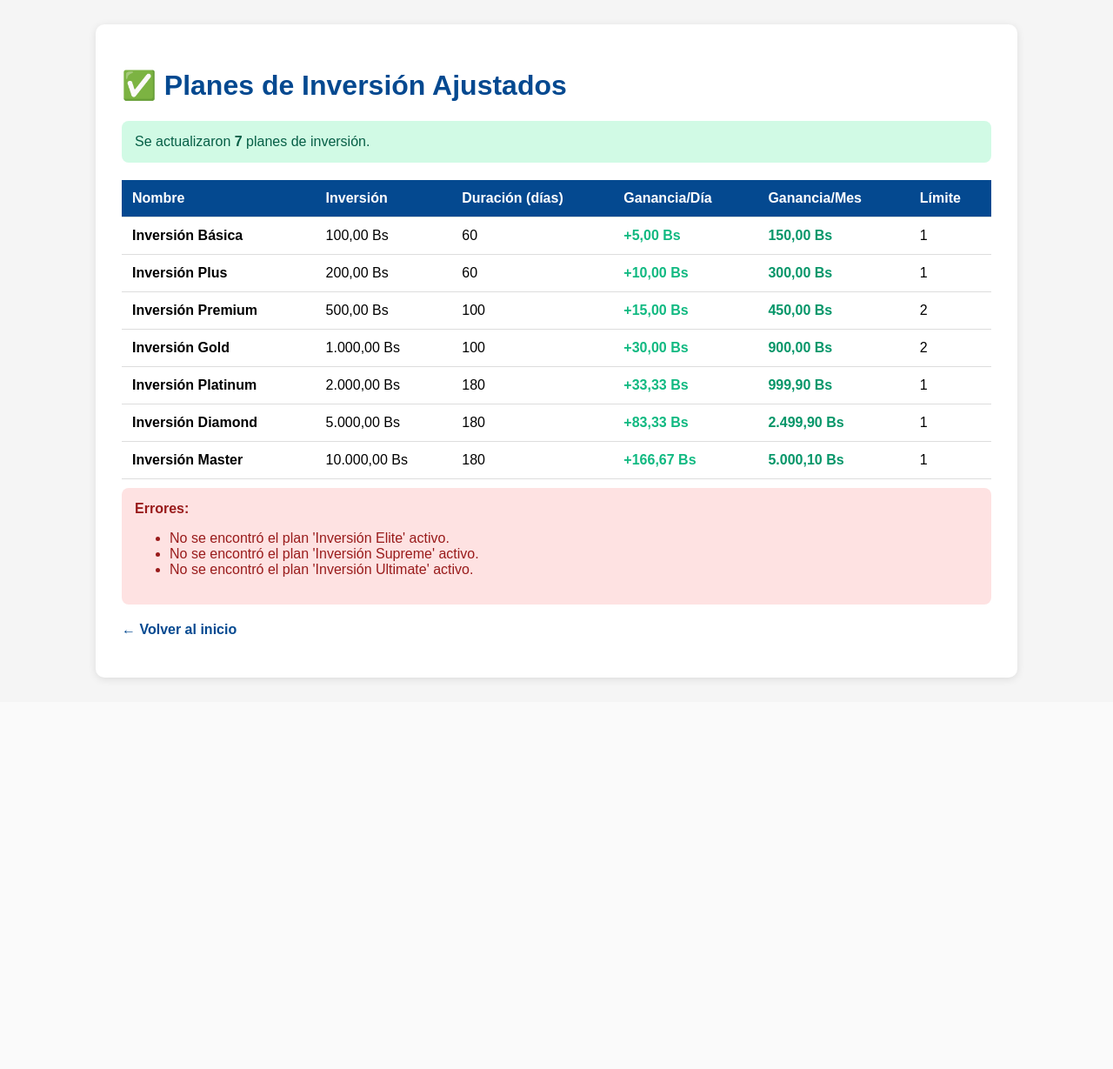
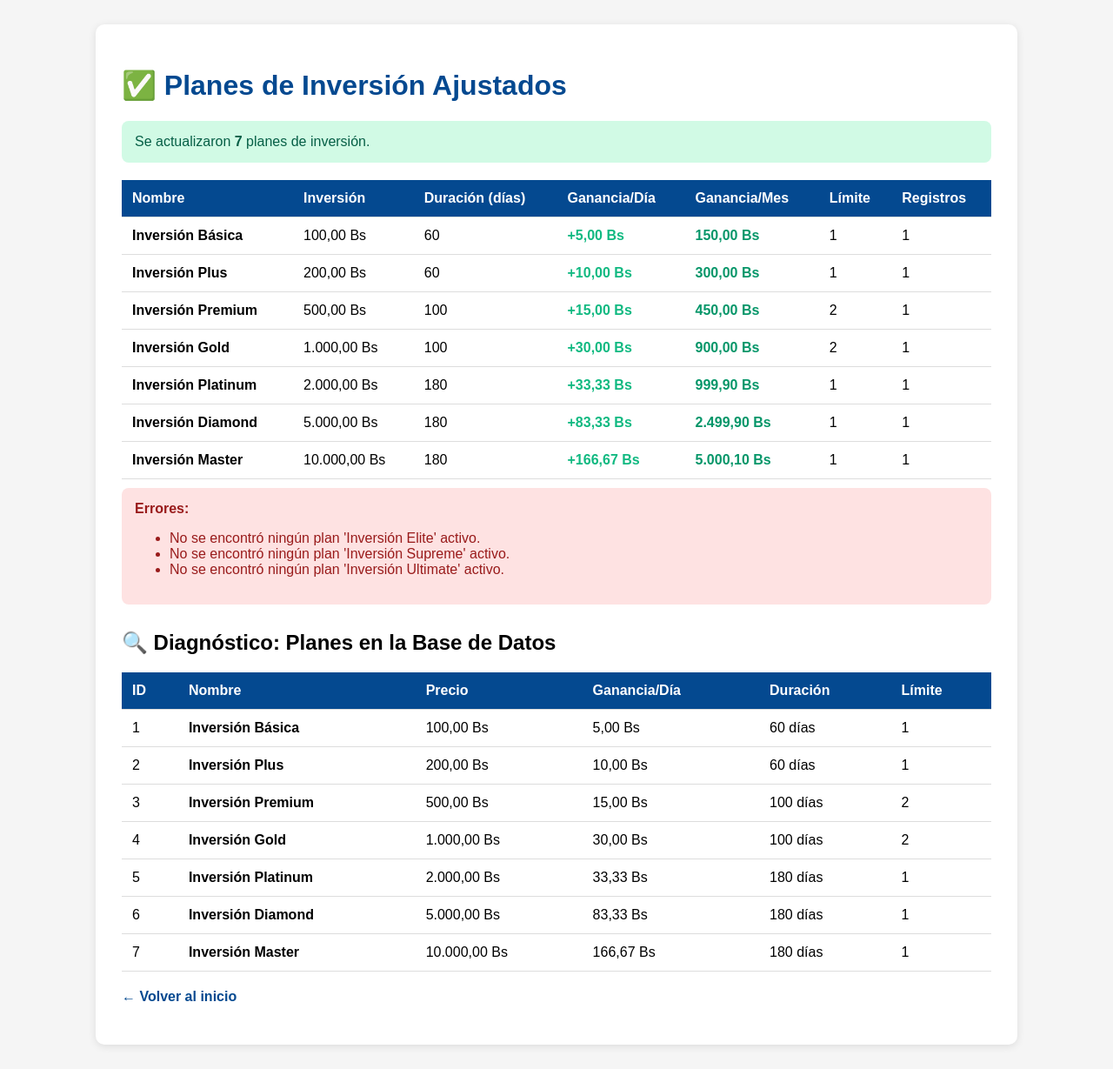
Before and after one commit to chavitodel8/CashSpacee, a PHP site: page /CashSpace/ajustar_planes_inversion.php in a window 1280 px wide. Shown: the whole page at 87% size. Before the commit the page ends 783 px from the top, so only its background shows below. Run offline with PHP 8.4, Linux system fonts and the light colour scheme; data comes from the database, SQL or seed files in the repository.

Commit message:
Update ajustar_planes_inversion.php

```diff
--- a/ajustar_planes_inversion.php
+++ b/ajustar_planes_inversion.php
@@ -74,24 +74,27 @@ $actualizados = [];
 $errores = [];
 
 foreach ($config_planes as $nombre_plan => $config) {
-    // Obtener el plan por nombre
-    $stmt = $conn->prepare("SELECT id, precio_inversion, limite_inversion FROM tipos_inversion WHERE nombre = ? AND estado = 'activo' LIMIT 1");
+    // Obtener TODOS los planes con este nombre (puede haber duplicados)
+    $stmt = $conn->prepare("SELECT id, precio_inversion, limite_inversion FROM tipos_inversion WHERE nombre = ? AND estado = 'activo'");
     $stmt->bind_param("s", $nombre_plan);
     $stmt->execute();
-    $plan = $stmt->get_result()->fetch_assoc();
+    $planes = $stmt->get_result()->fetch_all(MYSQLI_ASSOC);
     $stmt->close();
 
-    if (!$plan) {
-        $errores[] = "No se encontró el plan '{$nombre_plan}' activo.";
+    if (empty($planes)) {
+        $errores[] = "No se encontró ningún plan '{$nombre_plan}' activo.";
         continue;
     }
 
-    $precio       = (float)$plan['precio_inversion'];
     $duracion     = (int)$config['duracion_dias'];
     $limite_nuevo = $config['limite_inversion'];
 
+    // Actualizar TODOS los registros con este nombre
+    foreach ($planes as $plan) {
+        $precio = (float)$plan['precio_inversion'];
+
         if ($duracion <= 0 || $precio <= 0) {
-        $errores[] = "Datos inválidos para '{$nombre_plan}' (precio: {$precio}, duración: {$duracion}).";
+            $errores[] = "Datos inválidos para '{$nombre_plan}' ID {$plan['id']} (precio: {$precio}, duración: {$duracion}).";
             continue;
         }
 
@@ -111,18 +114,24 @@ foreach ($config_planes as $nombre_plan => $config) {
         }
 
         if ($stmt->execute()) {
-        $actualizados[] = [
+            // Solo agregar una vez por nombre (no por cada duplicado)
+            if (!isset($actualizados[$nombre_plan])) {
+                $actualizados[$nombre_plan] = [
                     'nombre'           => $nombre_plan,
                     'precio'           => $precio,
                     'duracion_dias'    => $duracion,
                     'ganancia_diaria'  => $ganancia_diaria,
                     'ganancia_mensual' => $ganancia_mensual,
                     'limite_nuevo'     => $limite_nuevo ?? $plan['limite_inversion'],
+                    'registros_actualizados' => 0,
                 ];
+            }
+            $actualizados[$nombre_plan]['registros_actualizados']++;
         } else {
-        $errores[] = "Error al actualizar '{$nombre_plan}': " . $stmt->error;
+            $errores[] = "Error al actualizar '{$nombre_plan}' ID {$plan['id']}: " . $stmt->error;
         }
         $stmt->close();
+    }
 }
 
 // Salida bonita en HTML (como los otros scripts de configuración)
@@ -154,15 +163,17 @@ if (!empty($actualizados)) {
     echo "</div>";
 
     echo "<table>";
-    echo "<tr><th>Nombre</th><th>Inversión</th><th>Duración (días)</th><th>Ganancia/Día</th><th>Ganancia/Mes</th><th>Límite</th></tr>";
+    echo "<tr><th>Nombre</th><th>Inversión</th><th>Duración (días)</th><th>Ganancia/Día</th><th>Ganancia/Mes</th><th>Límite</th><th>Registros</th></tr>";
     foreach ($actualizados as $p) {
+        $registros_text = $p['registros_actualizados'] > 1 ? " ({$p['registros_actualizados']} registros)" : "";
         echo "<tr>";
-        echo "<td><strong>{$p['nombre']}</strong></td>";
+        echo "<td><strong>{$p['nombre']}</strong>{$registros_text}</td>";
         echo "<td>" . number_format($p['precio'], 2, ',', '.') . " Bs</td>";
         echo "<td>{$p['duracion_dias']}</td>";
         echo "<td style='color:#10b981;font-weight:600;'>+" . number_format($p['ganancia_diaria'], 2, ',', '.') . " Bs</td>";
         echo "<td style='color:#059669;font-weight:600;'>" . number_format($p['ganancia_mensual'], 2, ',', '.') . " Bs</td>";
         echo "<td>{$p['limite_nuevo']}</td>";
+        echo "<td>{$p['registros_actualizados']}</td>";
         echo "</tr>";
     }
     echo "</table>";
@@ -177,6 +188,23 @@ if (!empty($errores)) {
     echo "</ul></div>";
 }
 
+// Mostrar diagnóstico: qué planes hay en la BD
+echo "<h2 style='margin-top:30px;'>🔍 Diagnóstico: Planes en la Base de Datos</h2>";
+$result_diag = $conn->query("SELECT id, nombre, precio_inversion, ganancia_diaria, duracion_dias, limite_inversion, estado FROM tipos_inversion WHERE estado = 'activo' ORDER BY precio_inversion ASC");
+echo "<table>";
+echo "<tr><th>ID</th><th>Nombre</th><th>Precio</th><th>Ganancia/Día</th><th>Duración</th><th>Límite</th></tr>";
+while ($row = $result_diag->fetch_assoc()) {
+    echo "<tr>";
+    echo "<td>{$row['id']}</td>";
+    echo "<td><strong>{$row['nombre']}</strong></td>";
+    echo "<td>" . number_format($row['precio_inversion'], 2, ',', '.') . " Bs</td>";
+    echo "<td>" . number_format($row['ganancia_diaria'], 2, ',', '.') . " Bs</td>";
+    echo "<td>{$row['duracion_dias']} días</td>";
+    echo "<td>{$row['limite_inversion']}</td>";
+    echo "</tr>";
+}
+echo "</table>";
+
 echo "<p style='margin-top:20px;'><a href='index.php' style='color:#044990;text-decoration:none;font-weight:600;'>← Volver al inicio</a></p>";
 echo "</div>";
 echo "</body>";
```
Lines whose indentation alone changed are shown as unchanged.
